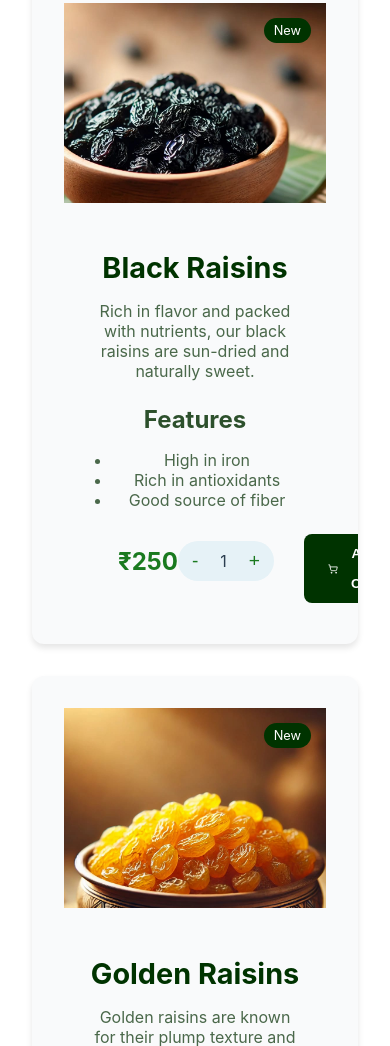
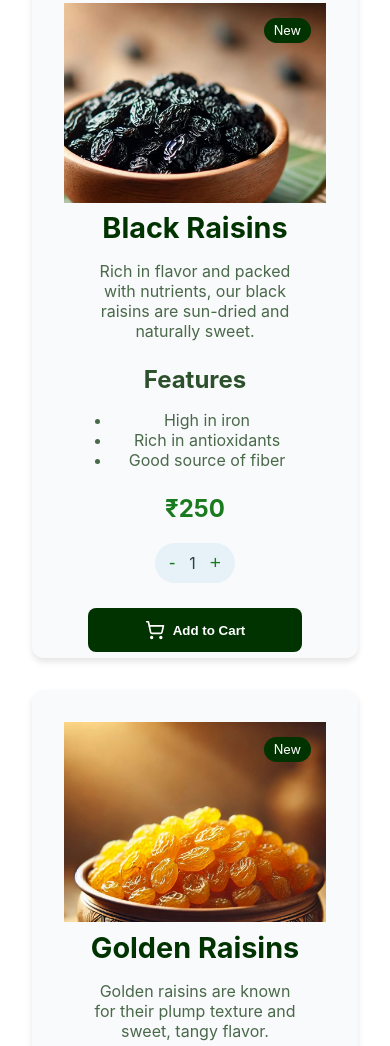
Before and after one commit to Sejall-pawar/KrushivrundFarm, a React app: page /products in a window 390 px wide. Shown: the part 579-1625 px from the top of the page. Built offline with nearby package versions, Linux system fonts and the light colour scheme.

Commit message:
edit media queries

```diff
--- a/src/views/Products/Products.css
+++ b/src/views/Products/Products.css
@@ -93,6 +93,8 @@
     display: flex;
     align-items: center;
     justify-content: space-between;
+    gap: 15px;
+    margin-bottom: -20px;
   }
 
   .product-price {
@@ -172,7 +174,40 @@
     cursor: pointer;
   }
 
-  @media (max-width: 768px) {
+  @media (max-width: 500px) {
+    .product-details {
+      margin-top: -40px;
+    }
+    .product-purchase {
+      display: grid;
+      grid-template-columns: repeat(auto-fit, minmax(200px, 2fr));
+    }
+
+    .product-price {
+      margin-left: auto;
+      margin-right: auto;
+      margin-bottom: 5px;
+    }
+
+    .quantity-control {
+      display: flex;
+      align-items: center;
+      justify-content: space-evenly;
+      gap: 0.5rem;
+      margin-left: auto;
+      margin-right: auto;
+      margin-bottom: 10px;
+    }
+
+    .quantity-control button {
+      background: none;
+    }
+
+    .add-to-cart-btn {
+      margin-bottom: -30px;
+    }
+
+
     .products-grid {
       grid-template-columns: 1fr;
     }
```
